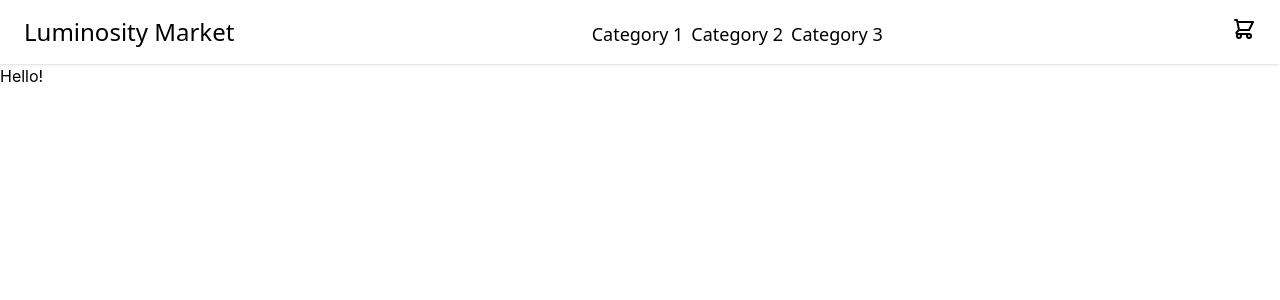
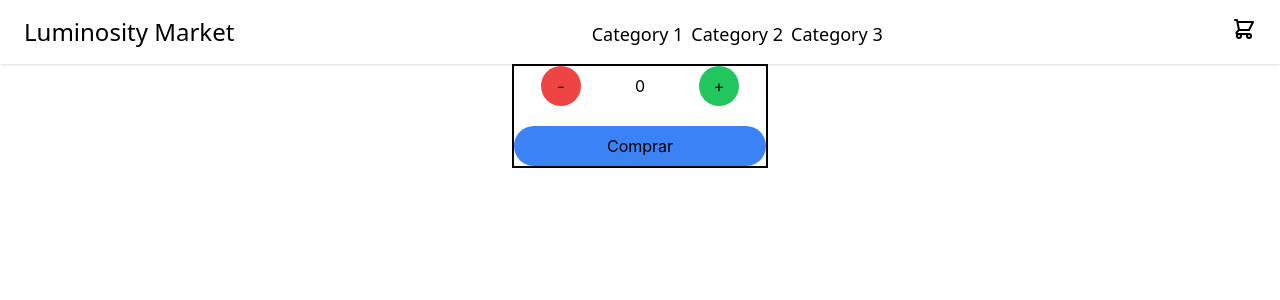
Before and after one commit to EmanuelSuarez/react-ecommerce, a React (Create React App) app: page / in a window 1280 px wide. Shown: the top 300 px of the page. Built offline with nearby package versions, Linux system fonts and the light colour scheme.

Commit message:
Adding ItemCount Component

```diff
--- a/src/App.js
+++ b/src/App.js
@@ -1,4 +1,6 @@
 import React from 'react';
+import Api from './components/Api';
+import ApiContainer from './components/ApiContainer';
 import ItemListContainer from './components/ItemListContainer';
 import NavBar from './components/NavBar';
 
@@ -9,7 +11,7 @@ export default function App() {
   return (
     <>
     <NavBar/>
-    <ItemListContainer greeting="Hello!" />
+    <ItemListContainer greeting={greeting} />
 
     </>
   );
--- /dev/null
+++ b/src/components/ItemCount.jsx
@@ -0,0 +1,50 @@
+import { useState } from "react"
+
+
+export default function ItemCount({stock}) {
+
+    const [count, setCount] = useState(0);
+    const adding = () => {
+        if (count < stock) {
+            setCount(count + 1)
+        }
+    }
+    const subs = () => {
+        if (count > 0) {
+            setCount(count - 1)
+        }
+    }
+    const onAdd = () => {
+        if (count !== 0) {
+            alert(`You aded ${count} items to your cart`)
+        }
+    }
+
+    return (
+        <>
+        <div className="container ml-auto mr-auto w-64 border-solid border-2 border-black">
+            <div className="flex justify-around items-center mb-5">
+                <button
+                className="rounded-full bg-red-500 p-2 w-10"
+                onClick={subs}
+                >-</button>
+                <p
+
+                >{count}</p>
+                <button
+                className="rounded-full bg-green-500 p-2 w-10"
+                onClick={adding}
+
+                >+</button>
+            </div>
+            <div className="flex items-center">
+                <button
+                    className="rounded-full bg-blue-500 p-2 w-64"
+                    onClick={onAdd}
+
+                >Comprar</button>
+            </div>
+        </div>
+        </>
+    )
+}
--- a/src/components/ItemListContainer.jsx
+++ b/src/components/ItemListContainer.jsx
@@ -1,10 +1,13 @@
+import ItemCount from "./ItemCount";
 
 
 export default function ItemListContainer(props) {
 
     return (
         <>
-        {props.greeting}
+        <ItemCount
+            stock={10}
+        />
         </>
     )
 }
--- a/src/components/NavBar.jsx
+++ b/src/components/NavBar.jsx
@@ -16,7 +16,7 @@ export default function NavBar({nombre}) {
           <a href="index.html" className="text-lg no-underline text-grey-darkest hover:text-blue-dark ml-2">Category 3</a>
         </div>
         <div>
-          <CartWidget/>
+          <a href="index.html"><CartWidget/></a>
         </div>
       </nav>
 
```
Also changed, not shown: src/components/Item.jsx (added, +9 -0 lines), src/components/ItemList.jsx (added, +9 -0 lines), 1 other file (tests, documents, lock files or other folders).
